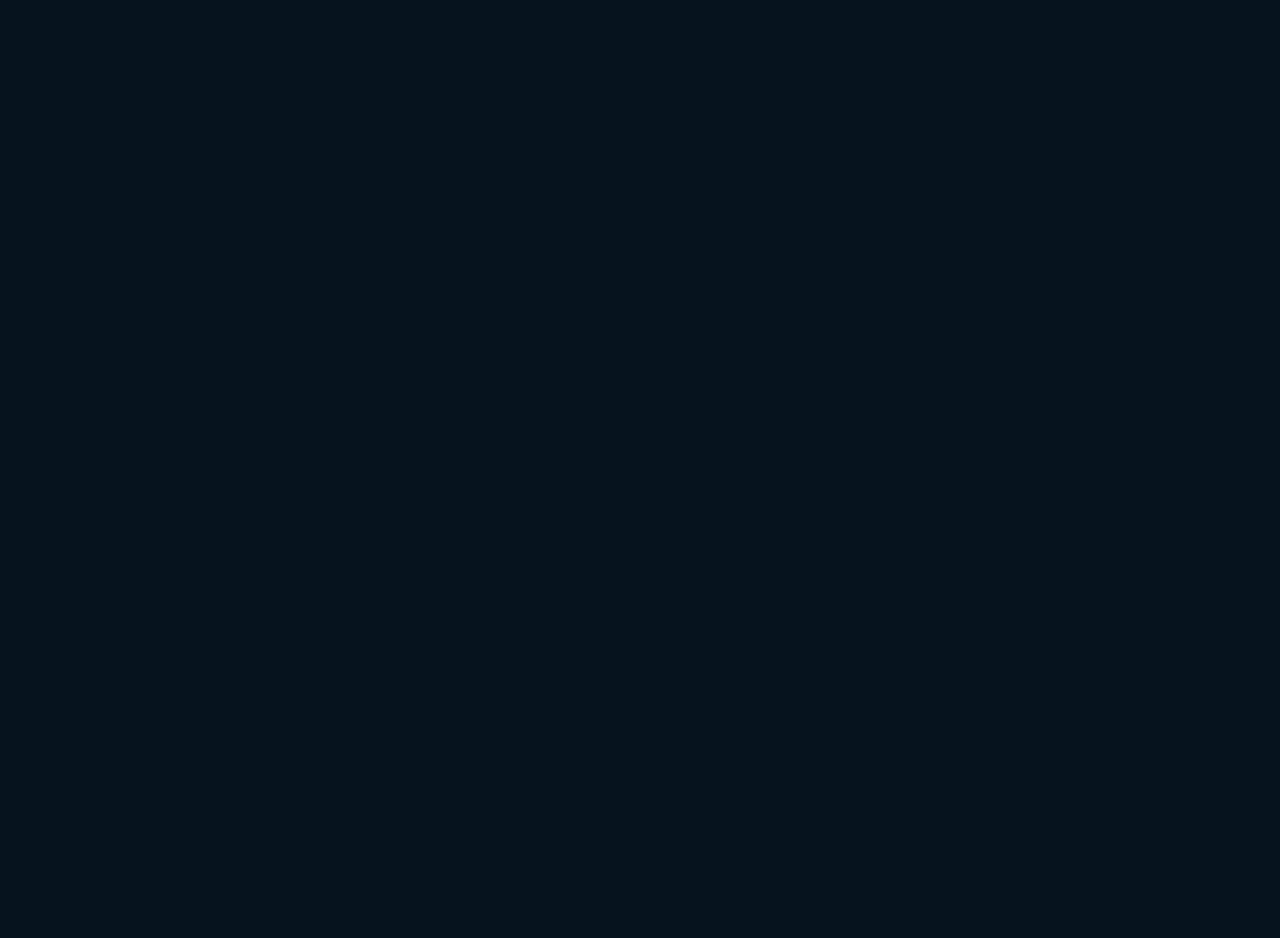
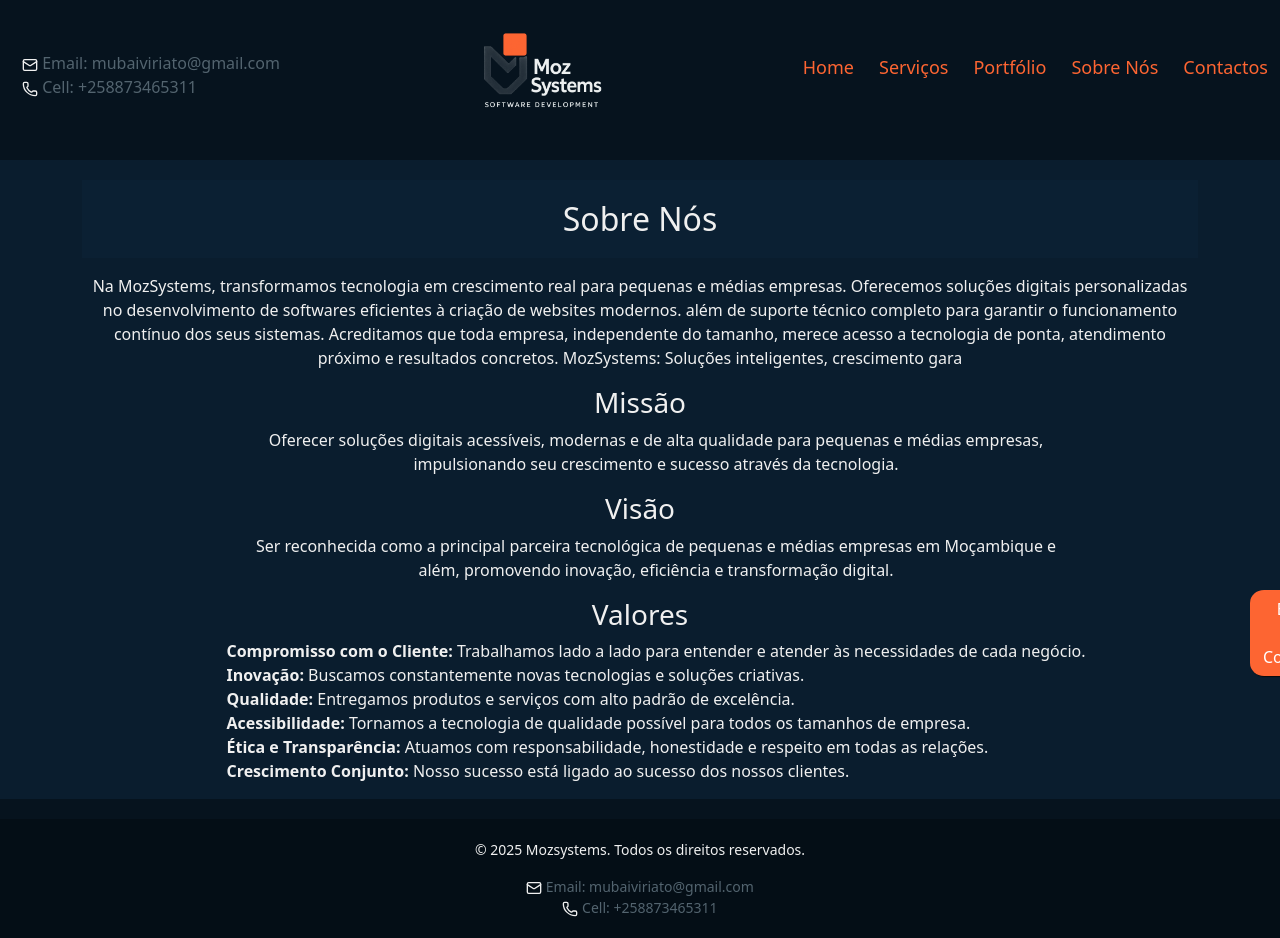
Before and after one commit to viriato83/Mozsystems, a React (Create React App) app: page /about in a window 1280 px wide. Before the commit this address had no page. Before the commit the page ends 800 px from the top, so only its background shows below. Built offline with nearby package versions, Linux system fonts and the light colour scheme.

Commit message:
first commit2

```diff
--- a/src/App.css
+++ b/src/App.css
@@ -5,3 +5,45 @@
 .cta-btn a{
     color:wheat;
 }
+.btn.static{
+  position: fixed !important;
+  left: 1250px !important;
+  top:550px !important;
+ z-index: 455;
+ border-radius: 15%;
+
+}
+.btn.static a{
+  color: white !important;
+}
+/* Responsividade */
+@media (max-width: 468px) {
+
+  .btn.static{
+    position: fixed !important;
+    left: 300px !important;
+    top: 800px !important;
+   z-index: 455;
+
+  }
+}
+@media (max-width: 768px) {
+
+  .btn.static{
+    position: fixed !important;
+    left: 250px !important;
+    top: 540px !important;
+   z-index: 455;
+
+  }
+}
+@media (max-width: 968px) {
+
+  .btn.static{
+    position: fixed !important;
+    left: 550px !important;
+    top: 540px !important;
+   z-index: 455;
+
+  }
+}
--- a/src/Router.js
+++ b/src/Router.js
@@ -3,6 +3,7 @@
 import Servicos from "./pages/Servicos";
 import Portfolio from "./pages/Portfolio";
 import Contact from "./pages/Contactos";
+import About from "./pages/About";
 
 export default function AppRouter() {
   return (
@@ -12,6 +13,7 @@
         <Route path="/servicos" element={<Servicos></Servicos>}></Route>
         <Route path="/portfolio" element={<Portfolio></Portfolio>}></Route>
         <Route path="/contacts" element={<Contact></Contact>}></Route>
+        <Route path="/about" element={<About></About>}></Route>
       </Routes>
     </Router>
   );
--- a/src/components/Header.js
+++ b/src/components/Header.js
@@ -67,6 +67,7 @@
             <li><Link to="/">Home</Link></li>
             <li><Link to="/servicos">Serviços</Link></li>
             <li><Link to="/portfolio">Portfólio</Link></li>
+            <li><Link to="/about">Sobre Nós</Link></li>
             <li><Link to="/contacts">Contactos</Link></li>
           </ul>
         </nav>
@@ -83,6 +84,7 @@
               <li><Link to="/">Home</Link></li>
               <li><Link to="/servicos">Serviços</Link></li>
               <li><Link to="/portfolio">Portfólio</Link></li>
+              <li><Link to="/about">Sobre Nós</Link></li>
               <li><Link to="/contacts">Contactos</Link></li>
             </ul>
           </nav>
--- a/src/index.css
+++ b/src/index.css
@@ -487,10 +487,12 @@
 section .service-grid{
   width: 100%;
   display:flex;
-  /* flex-wrap: wrap;
-   */
+   flex-wrap: wrap;
+
    align-items: center;
    justify-content: center;
+   gap: 1.5em;
+
 
 }
 .services h2{
@@ -508,6 +510,8 @@
   flex-direction: column;
   min-height: 400px;
   border-radius: 5%;
+  float: left;
+
 
 }
 section .logo{
@@ -679,6 +683,7 @@
   .next {
     transform: translateX(30%) scale(0.8) rotateY(10deg);
   }
+
 }
 
 button.absolute{
--- /dev/null
+++ b/src/pages/About.js
@@ -0,0 +1,58 @@
+import Header from "../components/Header";
+import Container from "../components/Container";
+import Footer from "../components/Footer";
+import logo1 from "../images/web.png";
+import logo2 from "../images/syt.png";
+import logo3 from "../images/seo.png";
+import logo4 from "../images/seo.png"; // Nova logo para Assistência Técnica
+import logo5 from "../images/seo.png"; // Nova logo para Consultoria Tecnológica
+import { motion } from "framer-motion";
+export default function About() {
+  return (
+    <>
+      <Header />
+      <Container>
+      <motion.section
+          className="contact-page "
+          initial={{ opacity: 0, y: 50 }}
+          animate={{ opacity: 1, y: 0 }}
+          transition={{ duration: 0.6 }}
+        >
+        <section className="servicos mt-50">
+          <div className="container sobre ">
+            <h2 className="services" >Sobre Nós</h2>
+              <p className="text-xl-center mt-2">    Na MozSystems, transformamos tecnologia em crescimento real para pequenas e médias empresas. Oferecemos soluções digitais personalizadas no desenvolvimento de softwares eficientes à criação de websites modernos. além de suporte técnico completo para garantir o funcionamento contínuo dos seus sistemas. Acreditamos que toda empresa, independente do tamanho, merece acesso a tecnologia de ponta, atendimento próximo e resultados concretos. MozSystems: Soluções inteligentes, crescimento gara</p>
+            <h3>
+            Missão
+            </h3>
+            <ul style={{listStyle:"none",maxWidth:"850px",textAlign:"center"}}>
+                    <li>Oferecer soluções digitais acessíveis, modernas e de alta qualidade para pequenas e médias empresas, impulsionando seu crescimento e sucesso através da tecnologia.</li>
+                </ul>
+
+                    <h3>
+                    Visão
+                    </h3>
+                <ul style={{listStyle:"none",maxWidth:"850px",textAlign:"center"}}>
+                    <li>Ser reconhecida como a principal parceira tecnológica de pequenas e médias empresas em Moçambique e além, promovendo inovação, eficiência e transformação digital.</li>
+                 </ul>
+
+                    <h3>Valores</h3>
+             <ul style={{listStyle:"none"}}>
+                <li><strong>Compromisso com o Cliente: </strong>Trabalhamos lado a lado para entender e atender às necessidades de cada negócio.</li>
+                <li><strong>Inovação:</strong> Buscamos constantemente novas tecnologias e soluções criativas.</li>
+                <li><strong>Qualidade: </strong>Entregamos produtos e serviços com alto padrão de excelência.</li>
+                <li><strong>Acessibilidade: </strong>Tornamos a tecnologia de qualidade possível para todos os tamanhos de empresa.</li>
+                <li><strong>Ética e Transparência: </strong>Atuamos com responsabilidade, honestidade e respeito em todas as relações.</li>
+                <li><strong>Crescimento Conjunto:</strong> Nosso sucesso está ligado ao sucesso dos nossos clientes.</li>
+             </ul>
+
+
+          </div>
+          <button className="btn static"> <a href="https://wa.me/+258873465311" target="blank" >Entre em Contacto</a> </button>
+        </section>
+     </motion.section>
+      </Container>
+      <Footer />
+    </>
+  );
+}
--- a/src/pages/Home.js
+++ b/src/pages/Home.js
@@ -48,6 +48,12 @@
     <>
       <Header />
       <Container>
+      <motion.section
+          className="contact-page "
+          initial={{ opacity: 0, y: 50 }}
+          animate={{ opacity: 1, y: 0 }}
+          transition={{ duration: 0.6 }}
+        >
         {/* Hero Section */}
         <section  className="container  hero">
           <div className="hero-content ">
@@ -62,9 +68,12 @@
           <div className="container">
             <h2>Sobre a MozSystems</h2>
             <p>
-              Somos especialistas no desenvolvimento de sistemas web e websites personalizados. Levamos o seu negócio
-              para o mundo digital, criando soluções sob medida que atendem às suas necessidades e impulsionam o seu
-              crescimento.
+                        Na MozSystems, transformamos tecnologia em crescimento real para pequenas e médias empresas.
+            Oferecemos soluções digitais personalizadas no desenvolvimento de softwares eficientes à criação de websites modernos.
+              além de suporte técnico completo para garantir o funcionamento contínuo dos seus sistemas.
+            Acreditamos que toda empresa, independente do tamanho, merece acesso a tecnologia de ponta, atendimento próximo e resultados concretos.
+
+            MozSystems: Soluções inteligentes, crescimento gara
             </p>
           </div>
         </section>
@@ -81,6 +90,7 @@
                 <h3 style={{ color: "#fd6532" }}>Desenvolvimento de Websites</h3>
                 <p>Criação de sites modernos, responsivos e otimizados para SEO.</p>
                 <p><strong>Ideal para empresas, lojas, portfólios e muito mais!</strong></p>
+                <button><Link style={{color:"white"}} to="/servicos">Saiba Mais</Link></button>
               </div>
               <div className="service-item">
                 <div className="logo">
@@ -89,6 +99,7 @@
                 <h3 style={{ color: "#fd6532" }}>Sistemas Web</h3>
                 <p>Automatize seu negócio com um sistema web personalizado.</p>
                 <p><strong>1 mês de teste grátis para você experimentar sem compromisso!</strong></p>
+                 <button><Link style={{color:"white"}} to="/servicos">Saiba Mais</Link></button>
               </div>
               <div className="service-item">
                 <div className="logo">
@@ -97,6 +108,7 @@
                 <h3 style={{ color: "#fd6532" }}>SEO e Segurança</h3>
                 <p>Melhore a visibilidade E a segurança da sua empresa online.</p>
                 <p><strong>Seu negócio seguro e visível no Google!</strong></p>
+                <button><Link style={{color:"white"}} to="/servicos">Saiba Mais</Link></button>
               </div>
             </div>
           </div>
@@ -137,7 +149,9 @@
              </div>
             </div>
           </div>
+
         </section>
+        </motion.section>
       </Container>
       <Footer />
     </>
--- a/src/pages/Portfolio.js
+++ b/src/pages/Portfolio.js
@@ -43,6 +43,12 @@
     <>
       <Header />
       <Container>
+      <motion.section
+          className="contact-page "
+          initial={{ opacity: 0, y: 50 }}
+          animate={{ opacity: 1, y: 0 }}
+          transition={{ duration: 0.6 }}
+        >
         <section className="portfolio mt-10">
           <div className="container mt-10">
             <h2 className="portfolio text-center">Nosso Portfólio</h2>
@@ -79,6 +85,7 @@
             </div>
           </div>
         </section>
+        </motion.section>
       </Container>
       <Footer />
     </>
--- a/src/pages/Servicos.js
+++ b/src/pages/Servicos.js
@@ -4,12 +4,20 @@
 import logo1 from "../images/web.png";
 import logo2 from "../images/syt.png";
 import logo3 from "../images/seo.png";
-
+import logo4 from "../images/seo.png"; // Nova logo para Assistência Técnica
+import logo5 from "../images/seo.png"; // Nova logo para Consultoria Tecnológica
+import { motion } from "framer-motion";
 export default function Servicos() {
   return (
     <>
       <Header />
       <Container>
+      <motion.section
+          className="contact-page "
+          initial={{ opacity: 0, y: 50 }}
+          animate={{ opacity: 1, y: 0 }}
+          transition={{ duration: 0.6 }}
+        >
         <section className="servicos mt-50">
           <div className="container servicos ">
             <h2 className="services">Nossos Serviços</h2>
@@ -50,10 +58,36 @@
                 </p>
                 <p><strong>Seu negócio seguro e visível no Google!</strong></p>
               </div>
+
+              <div className="service-item">
+                <div className="logo">
+                  <img src={logo4} width="60px" alt="Assistência Técnica" />
+                </div>
+                <h3 style={{ color: "#fd6532" }}>Assistência Técnica</h3>
+                <p>
+                  Oferecemos suporte técnico especializado para computadores, redes e sistemas, garantindo
+                  o bom funcionamento do seu ambiente digital.
+                </p>
+                <p><strong>Suporte remoto ou presencial conforme sua necessidade.</strong></p>
+              </div>
+
+              <div className="service-item">
+                <div className="logo">
+                  <img src={logo5} width="60px" alt="Consultoria Tecnológica" />
+                </div>
+                <h3 style={{ color: "#fd6532" }}>Consultoria Tecnológica</h3>
+                <p>
+                  Ajudamos sua empresa a tomar decisões tecnológicas estratégicas para crescer de forma
+                  eficiente e segura no mundo digital.
+                </p>
+                <p><strong>Orientação para otimizar recursos e melhorar processos.</strong></p>
+              </div>
             </div>
 
           </div>
+          <button className="btn static"> <a href="https://wa.me/+258873465311" target="blank" >Entre em Contacto</a> </button>
         </section>
+       </motion.section>
       </Container>
       <Footer />
     </>
```
